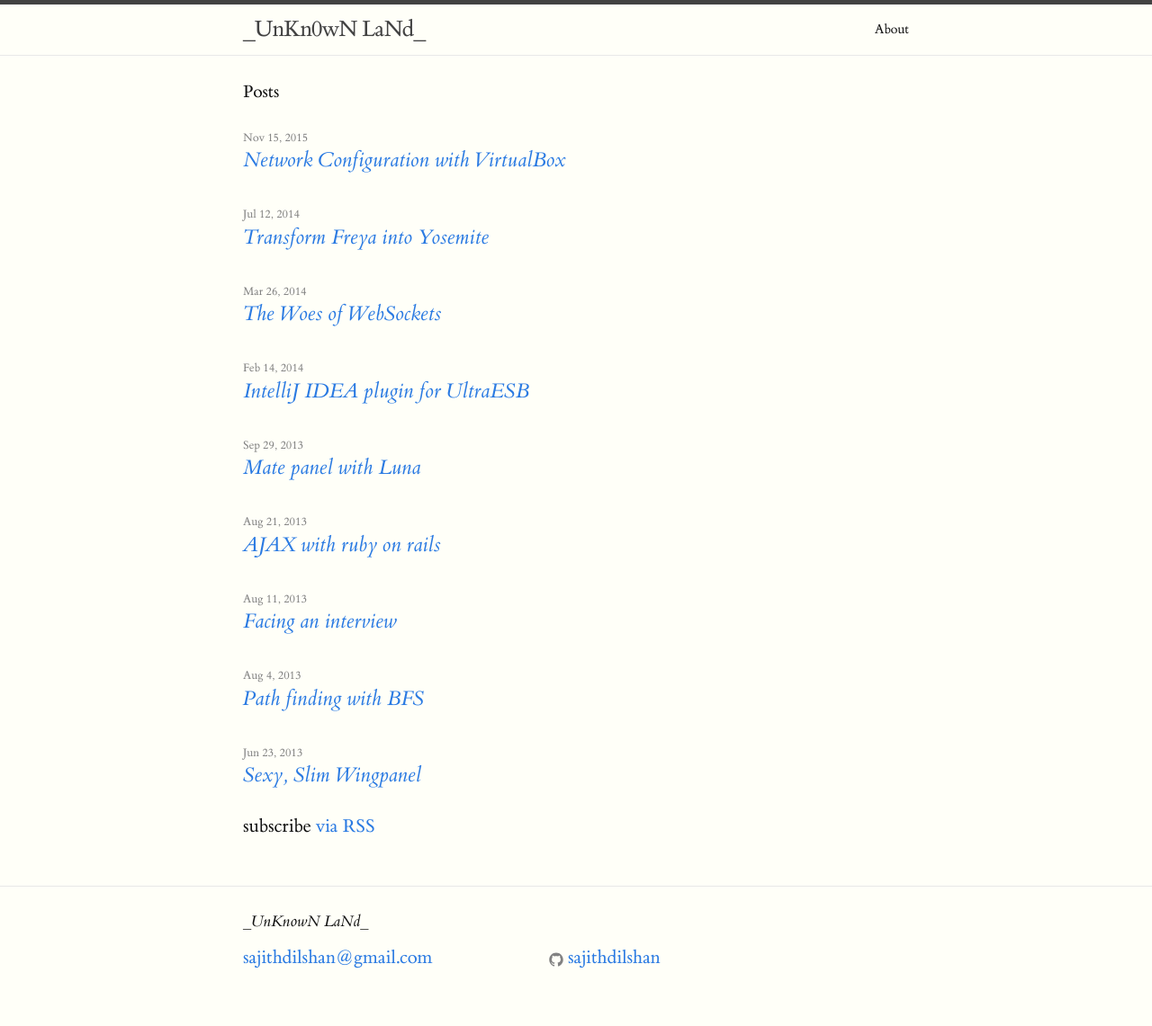
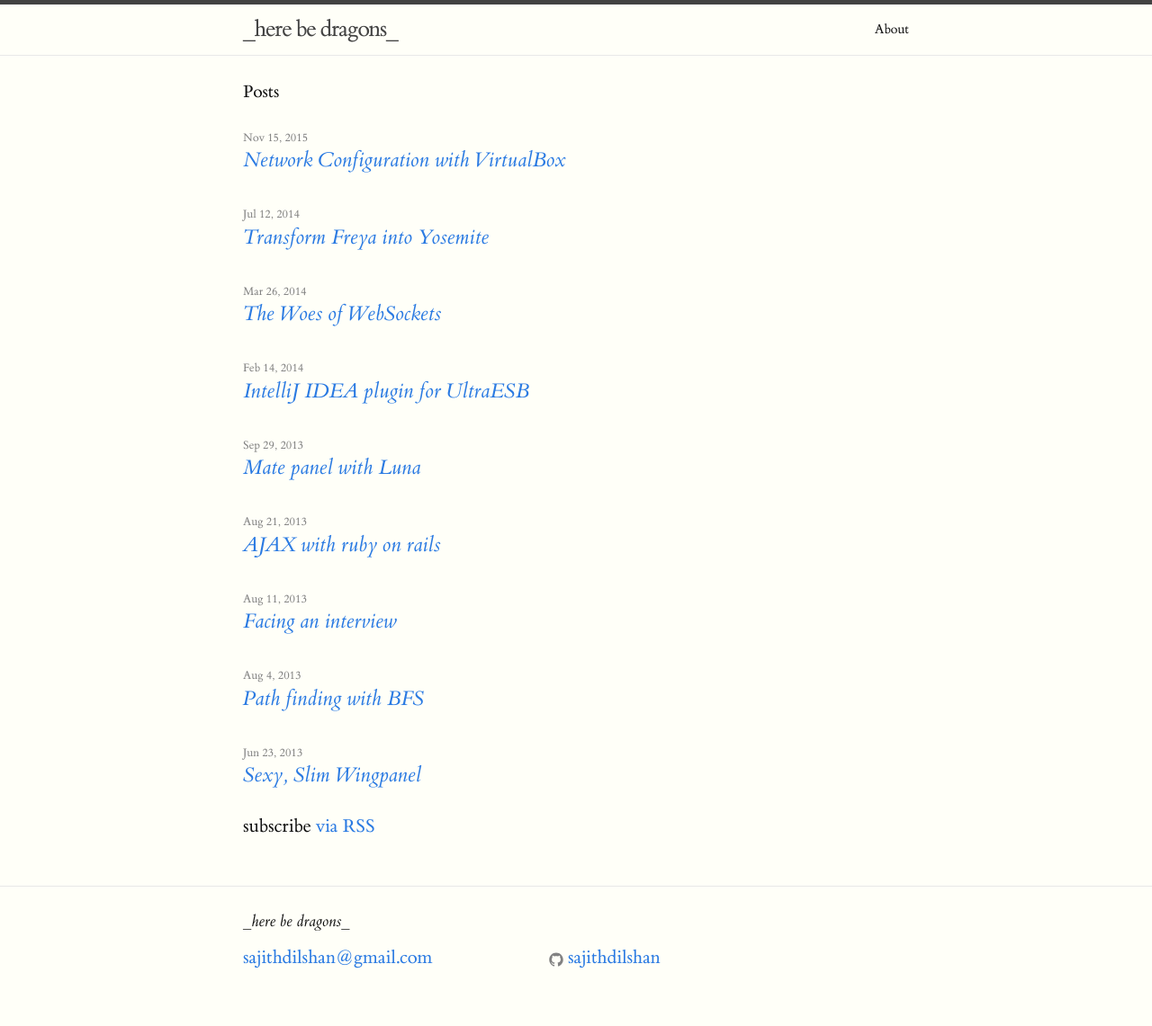
Before and after one commit to sajithdilshan/sajithdilshan.github.io, a Jekyll site: the page built from index.html, in a window 1280 px wide. Shown: the whole page at 90% size. Built offline with Jekyll 4.4.1, drawn with Linux system fonts in a browser that asks for light colours.

Commit message:
changed site name

```diff
--- a/_config.yml
+++ b/_config.yml
@@ -6,12 +6,12 @@
 # 'jekyll serve'. If you change this file, please restart the server process.
 
 # Site settings
-title: _UnKn0wN LaNd_
+title: _here be dragons_
 email: sajithdilshan@gmail.com
 description: > # this means to ignore newlines until "baseurl:"
  I try to learn something new each and everyday, whether it be about a new exoplanet, a 3D printed organ or a new Linux terminal command.
 baseurl: "" # the subpath of your site, e.g. /blog
-url: "http://unknownland.github.io" # the base hostname & protocol for your site
+url: "http://sajithdilshan.github.io" # the base hostname & protocol for your site
 github_username:  sajithdilshan
 # ------------------------------------------------------------------
 disqus:
```
